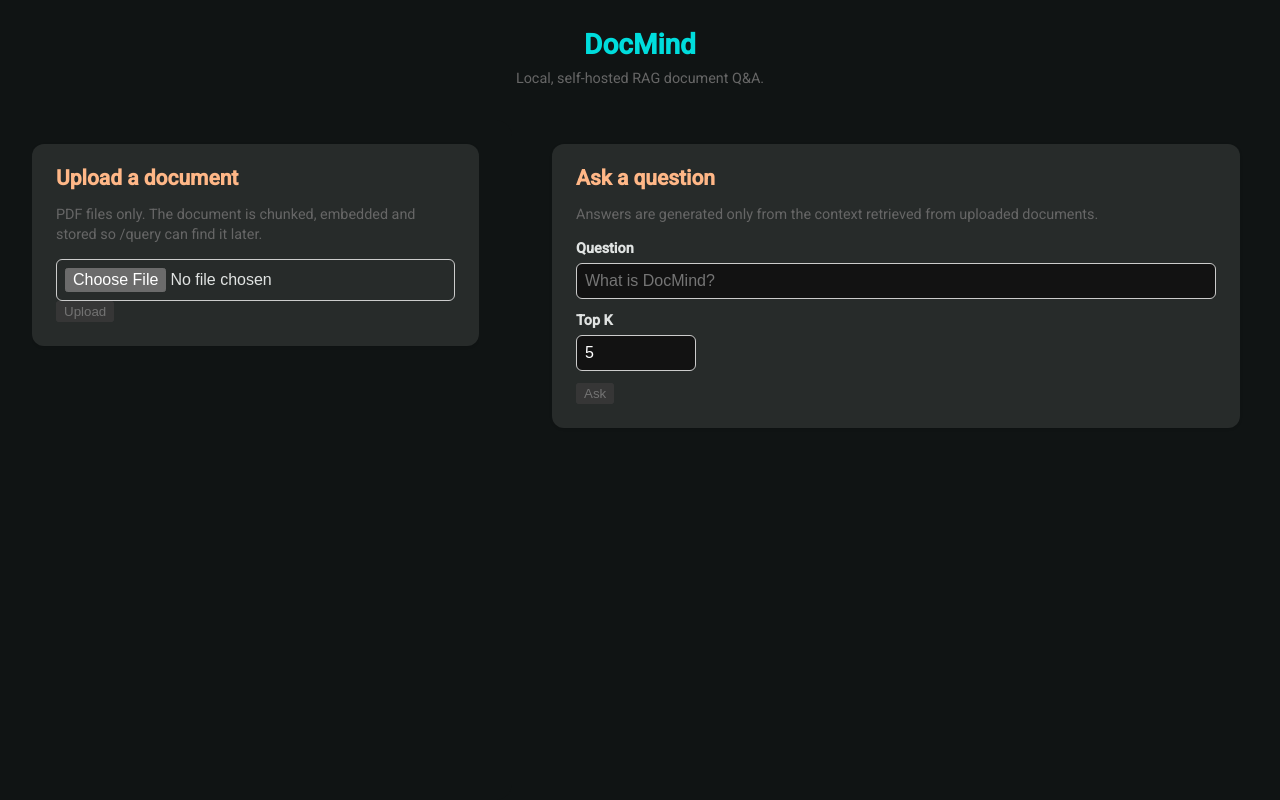
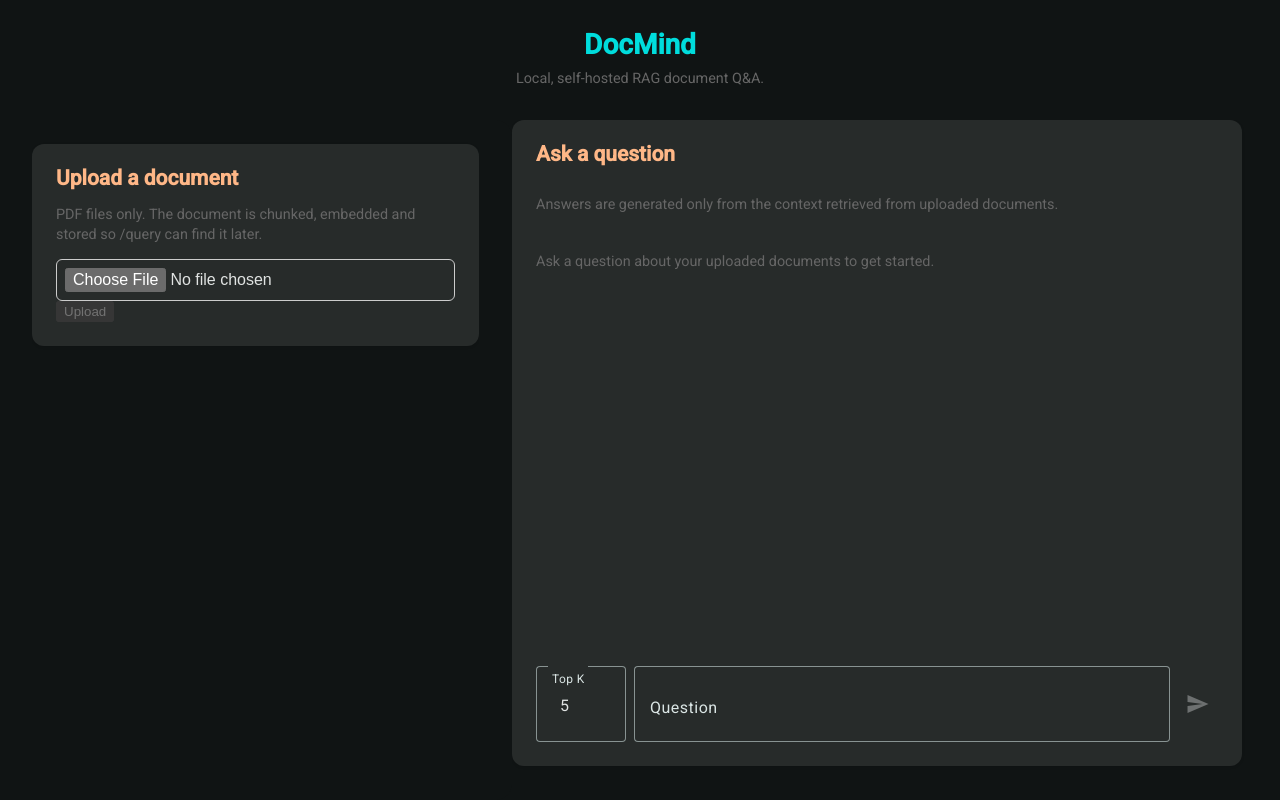
Before and after one commit to Dario-Murillo/DocMind, an Angular app in the folder DocMind.UI/: page / in a window 1280 px wide. Built offline with nearby package versions, Linux system fonts and the light colour scheme.

Commit message:
Refactor chat component to enhance messaging functionality and styling

```diff
--- a/DocMind.UI/src/app/features/query/query.css
+++ b/DocMind.UI/src/app/features/query/query.css
@@ -0,0 +1,64 @@
+.chat-card {
+  display: flex;
+  flex-direction: column;
+  height: 95%;
+  width: 95%;
+  max-width: none;
+  margin: 0;
+  box-sizing: border-box;
+}
+
+.chat-messages {
+  display: flex;
+  flex-direction: column;
+  gap: 0.75rem;
+  flex: 1;
+  min-height: 0;
+  margin-top: 0.5rem;
+  overflow-y: auto;
+}
+
+.chat-message {
+  display: flex;
+  justify-content: flex-start;
+}
+
+.chat-message-user {
+  justify-content: flex-end;
+}
+
+.chat-bubble {
+  max-width: 75%;
+  padding: 0.75rem 1rem;
+  border-radius: 12px;
+  background: var(--mat-sys-surface-container);
+}
+
+.chat-message-user .chat-bubble {
+  background: var(--mat-sys-primary-container);
+  color: var(--mat-sys-on-primary-container);
+}
+
+.chat-bubble-error {
+  background: var(--mat-sys-error-container);
+  color: var(--mat-sys-on-error-container);
+}
+
+.chat-bubble p {
+  margin: 0;
+}
+
+.chat-input-row {
+  display: flex;
+  align-items: center;
+  gap: 0.5rem;
+  padding-top: 0.75rem;
+}
+
+.topk-field {
+  width: 90px;
+}
+
+.question-field {
+  flex: 1;
+}
--- a/DocMind.UI/src/app/features/query/query.html
+++ b/DocMind.UI/src/app/features/query/query.html
@@ -1,40 +1,22 @@
-<section class="card">
+<section class="card chat-card">
   <h2>Ask a question</h2>
   <p class="hint">Answers are generated only from the context retrieved from uploaded documents.</p>
 
-  <label>
-    Question
-    <input type="text" [value]="question()" (input)="onQuestionInput($event)" placeholder="What is DocMind?" />
-  </label>
-
-  <label class="topk">
-    Top K
-    <input type="number" min="1" [value]="topK()" (input)="onTopKInput($event)" />
-  </label>
-
-  <button type="button" (click)="ask()" [disabled]="!question().trim() || status() === 'loading'">
-    @if (status() === 'loading') {
-      Asking…
-    } @else {
-      Ask
-    }
-  </button>
-
-  @if (status() === 'error') {
-    <p class="message error">{{ errorMessage() }}</p>
+  <div class="chat-messages">
+    @if (messages().length === 0) {
+      <p class="hint">Ask a question about your uploaded documents to get started.</p>
     }
 
-  @if (status() === 'success') {
-    <div class="answer">
-      <h3>Answer</h3>
-      <p>{{ answer() }}</p>
-    </div>
+    @for (message of messages(); track $index) {
+      <div class="chat-message" [class.chat-message-user]="message.role === 'user'">
+        <div class="chat-bubble" [class.chat-bubble-error]="message.error">
+          <p>{{ message.text }}</p>
 
-    @if (sources().length > 0) {
+          @if (message.sources && message.sources.length > 0) {
             <div class="sources">
               <h3>Sources</h3>
               <ul>
-          @for (source of sources(); track source.documentId + source.sequenceNumber) {
+                @for (source of message.sources; track source.documentId + source.sequenceNumber) {
                   <li>
                     <span class="score">{{ source.score | number: '1.2-2' }}</span>
                     <span class="doc">{{ source.documentId }} #{{ source.sequenceNumber }}</span>
@@ -43,8 +25,33 @@
                 }
               </ul>
             </div>
-    } @else {
-      <p class="hint">No documents were indexed yet, so no sources were used.</p>
           }
+        </div>
+      </div>
     }
+
+    @if (status() === 'loading') {
+      <div class="chat-message">
+        <div class="chat-bubble">
+          <mat-spinner diameter="20" />
+        </div>
+      </div>
+    }
+  </div>
+
+  <form class="chat-input-row" (submit)="onSubmit($event)">
+    <mat-form-field class="topk-field" appearance="outline" subscriptSizing="dynamic">
+      <mat-label>Top K</mat-label>
+      <input matInput type="number" min="1" [value]="topK()" (input)="onTopKInput($event)" />
+    </mat-form-field>
+
+    <mat-form-field class="question-field" appearance="outline" subscriptSizing="dynamic">
+      <mat-label>Question</mat-label>
+      <input matInput type="text" [value]="question()" (input)="onQuestionInput($event)" placeholder="What is DocMind?" />
+    </mat-form-field>
+
+    <button matIconButton type="submit" [disabled]="!question().trim() || status() === 'loading'" aria-label="Send question">
+      <mat-icon>send</mat-icon>
+    </button>
+  </form>
 </section>
--- a/DocMind.UI/src/app/features/query/query.ts
+++ b/DocMind.UI/src/app/features/query/query.ts
@@ -1,12 +1,14 @@
 import { Component, inject, signal } from '@angular/core';
 import { DecimalPipe } from '@angular/common';
 import { HttpErrorResponse } from '@angular/common/http';
-import { Api, ErrorResponse, SourceResult } from '../../core/api';
-
-type QueryStatus = 'idle' | 'loading' | 'success' | 'error';
-
+import { MatButtonModule } from '@angular/material/button';
+import { MatFormFieldModule } from '@angular/material/form-field';
+import { MatIconModule } from '@angular/material/icon';
+import { MatInputModule } from '@angular/material/input';
+import { MatProgressSpinnerModule } from '@angular/material/progress-spinner';
+import { Api, ErrorResponse, QueryStatus, ChatMessage } from '../../core/api';
 @Component({
-  imports: [DecimalPipe],
+  imports: [DecimalPipe, MatButtonModule, MatFormFieldModule, MatIconModule, MatInputModule, MatProgressSpinnerModule],
   selector: 'app-query',
   styleUrl: './query.css',
   templateUrl: './query.html',
@@ -17,9 +19,7 @@ export class Query {
   protected readonly question = signal('');
   protected readonly topK = signal(5);
   protected readonly status = signal<QueryStatus>('idle');
-  protected readonly answer = signal<string | null>(null);
-  protected readonly sources = signal<SourceResult[]>([]);
-  protected readonly errorMessage = signal<string | null>(null);
+  protected readonly messages = signal<ChatMessage[]>([]);
 
   protected onQuestionInput(event: Event): void {
     this.question.set((event.target as HTMLInputElement).value);
@@ -30,25 +30,40 @@ export class Query {
     this.topK.set(Number.isFinite(value) && value > 0 ? value : 5);
   }
 
+  protected onSubmit(event: Event): void {
+    event.preventDefault();
+    this.ask();
+  }
+
   protected ask(): void {
     const question = this.question().trim();
-    if (!question) {
+    if (!question || this.status() === 'loading') {
       return;
     }
 
+    this.messages.update((messages) => [...messages, { role: 'user', text: question }]);
+    this.question.set('');
     this.status.set('loading');
-    this.errorMessage.set(null);
 
     this.api.query({ question, topK: this.topK() }).subscribe({
       next: (response) => {
-        this.status.set('success');
-        this.answer.set(response.answer);
-        this.sources.set(response.sources);
+        this.status.set('idle');
+        this.messages.update((messages) => [
+          ...messages,
+          { role: 'assistant', text: response.answer, sources: response.sources },
+        ]);
       },
       error: (error: HttpErrorResponse) => {
-        this.status.set('error');
+        this.status.set('idle');
         const body = error.error as ErrorResponse | undefined;
-        this.errorMessage.set(body?.message ?? 'Something went wrong while asking the question.');
+        this.messages.update((messages) => [
+          ...messages,
+          {
+            role: 'assistant',
+            text: body?.message ?? 'Something went wrong while asking the question.',
+            error: true,
+          },
+        ]);
       },
     });
   }
```
Lines whose indentation alone changed are shown as unchanged.
